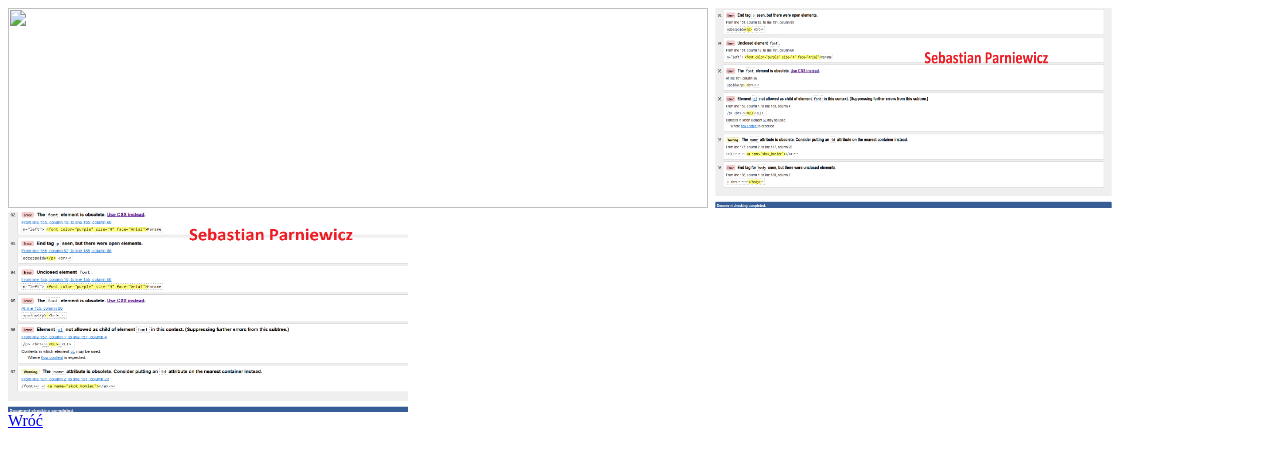
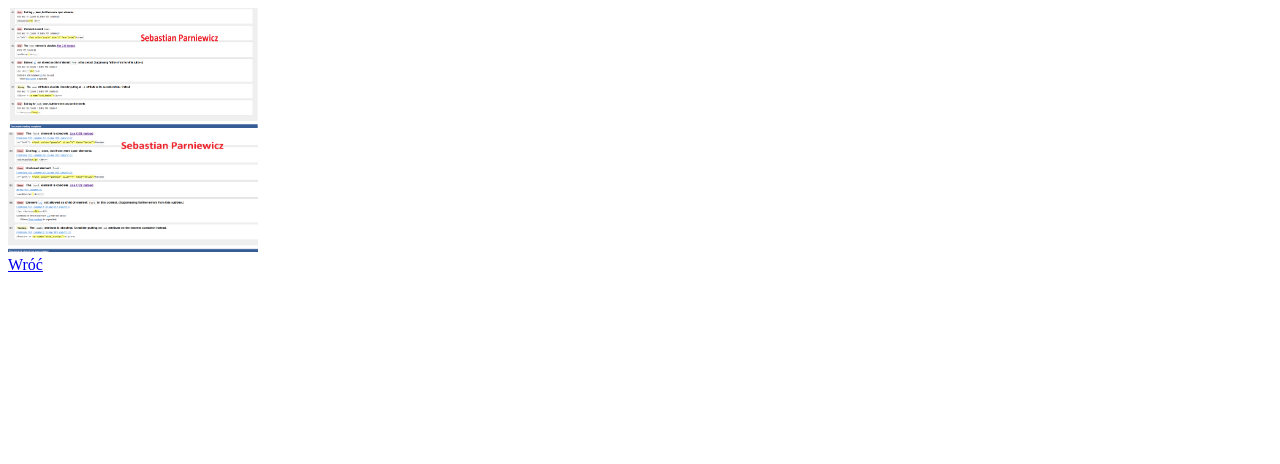
Before and after one commit to SebastianParniewicz/repozytorium, a plain HTML site: page Walidacja_Parniewicz.html in a window 1280 px wide. Drawn offline with Linux system fonts and the light colour scheme.

Commit message:
Walidacja

```diff
--- a/Walidacja_Parniewicz.html
+++ b/Walidacja_Parniewicz.html
@@ -1,4 +1,3 @@
-<IMG SRC="Blad_Parniewicz.jpg" WIDTH=700 HEIGHT=200 >
 <!DOCTYPE html>
      <html lang="pl-PL">
       <html>
@@ -11,8 +10,8 @@
        <body>
 
 
-<IMG SRC="Blad_Parniewicz.png" WIDTH=400 HEIGHT=200 ><br>
-<IMG SRC="Poprawa_Parniewicz.jpg" WIDTH=400 HEIGHT=200 ><br>
+<IMG SRC="Blad_Parniewicz.png" WIDTH=250 HEIGHT=120><br>
+<IMG SRC="Poprawa_Parniewicz.jpg" WIDTH=250 HEIGHT=120 ><br>
 <A HREF="index.html"> Wróć </A> <br>
       </body>
    </html>
```
